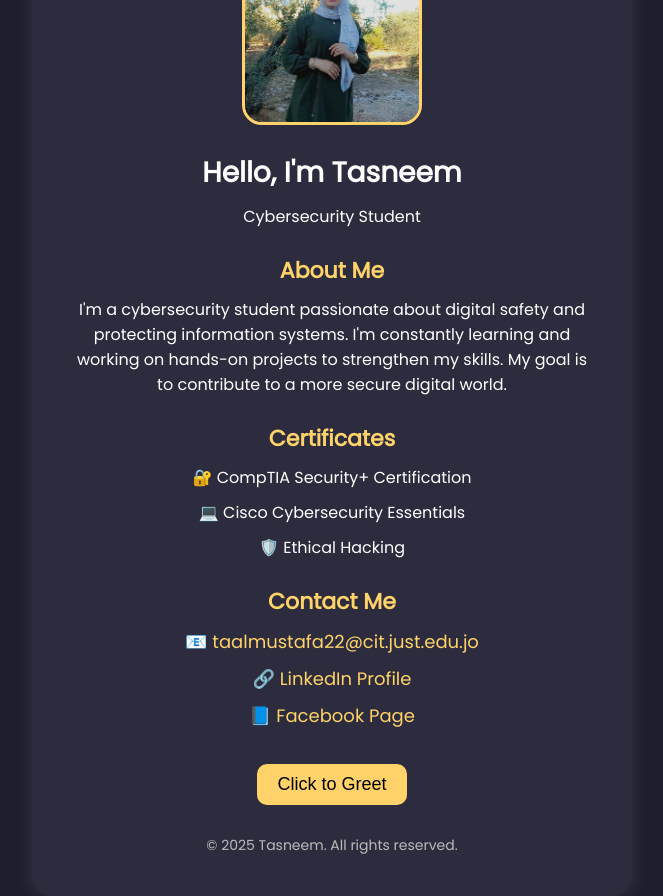
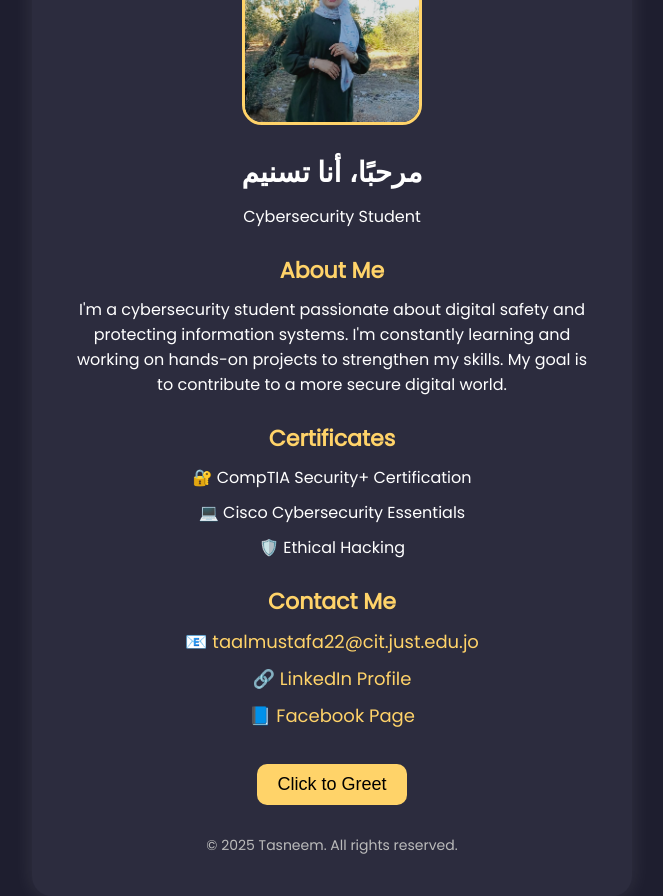
Before and after one commit to amer-2004/tas166435, a plain HTML site: page index.html in a window 1280 px wide. Shown: the whole page, without its empty margins (308-971 px from the left). Drawn offline with Linux system fonts and the light colour scheme.

Commit message:
Update header text to Arabic

```diff
--- a/index.html
+++ b/index.html
@@ -11,7 +11,8 @@
   <div class="container">
     <header>
       <img src="WhatsApp Image 2025-10-18 at 11.37.40_cfa0a288.jpg" alt="My Profile Photo" class="profile-img" />
-      <h1>Hello, I'm Tasneem</h1>
+    <h1>مرحبًا، أنا تسنيم</h1>
+
       <p>Cybersecurity Student</p>
     </header>
 
```
